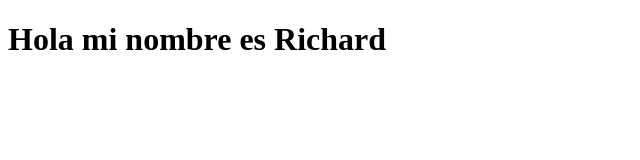
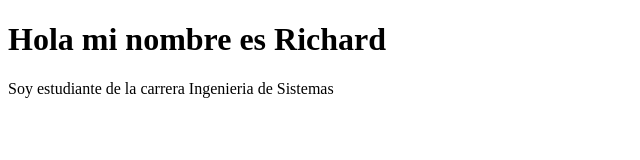
Before and after one commit to karen-ship/sistema-de-registro, a plain HTML site: page contacto.html in a window 1280 px wide. Shown: the whole page, without its empty margins (0-640 px from the left). Drawn offline with Linux system fonts and the light colour scheme.

Commit message:
actualiza la pagina de contacto

```diff
--- a/contacto.html
+++ b/contacto.html
@@ -7,5 +7,6 @@
 </head>
 <body>
     <h1>Hola mi nombre es Richard</h1>
+    <p>Soy estudiante de la carrera Ingenieria de Sistemas</p>
 </body>
 </html>
```
